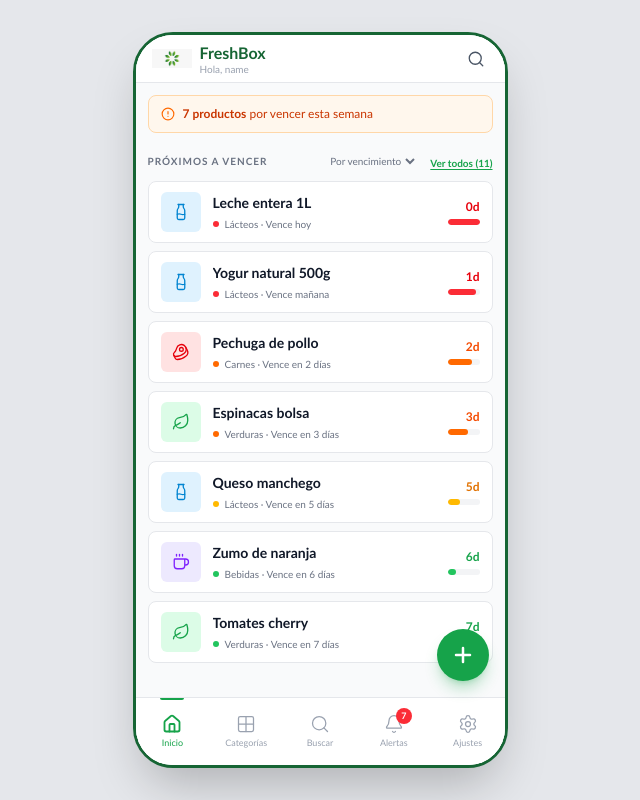
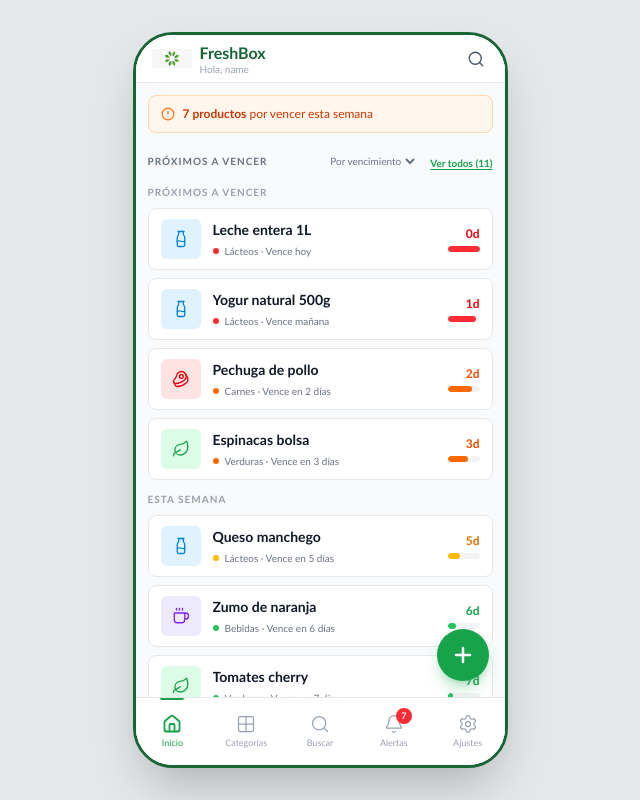
Before and after one commit to juanmaa28/freshbox, a React (Vite) app: page / in a window 1280 px wide. Both pictures are taken after typing "name@example.com", "Sample123" into the empty fields and a click on the button "Iniciar sesión". Shown: the whole page, without its empty margins (320-960 px from the left). Built offline with nearby package versions, Linux system fonts and the light colour scheme.

Commit message:
Separa productos por urgencia

```diff
--- a/src/screens/Home.jsx
+++ b/src/screens/Home.jsx
@@ -16,6 +16,12 @@ export default function Home({ onNav }) {
   )
   const expiringThisWeek = sorted.filter((p) => daysLeft(p.expiryDate) <= 7)
   const visible = showAll ? sorted : expiringThisWeek
+  const groups = [
+    { label: 'Vencidos', products: visible.filter((p) => daysLeft(p.expiryDate) < 0) },
+    { label: 'Próximos a vencer', products: visible.filter((p) => daysLeft(p.expiryDate) >= 0 && daysLeft(p.expiryDate) <= 3) },
+    { label: 'Esta semana', products: visible.filter((p) => daysLeft(p.expiryDate) > 3 && daysLeft(p.expiryDate) <= 7) },
+    { label: 'Más adelante', products: visible.filter((p) => daysLeft(p.expiryDate) > 7) },
+  ].filter((group) => group.products.length > 0)
 
   return (
     <div className="w-full h-full flex flex-col bg-gray-50 dark:bg-gray-950 relative">
@@ -83,8 +89,13 @@ export default function Home({ onNav }) {
             </p>
           </div>
         ) : (
-          visible.map((p) => (
-            <ProductCard key={p.id} product={p} onClick={() => onNav('detail', { productId: p.id })} />
+          groups.map((group) => (
+            <div key={group.label} className="flex flex-col gap-2">
+              <span className="pt-1 text-[10px] font-bold text-gray-400 uppercase tracking-widest">{group.label}</span>
+              {group.products.map((p) => (
+                <ProductCard key={p.id} product={p} onClick={() => onNav('detail', { productId: p.id })} />
+              ))}
+            </div>
           ))
         )}
       </div>
```
